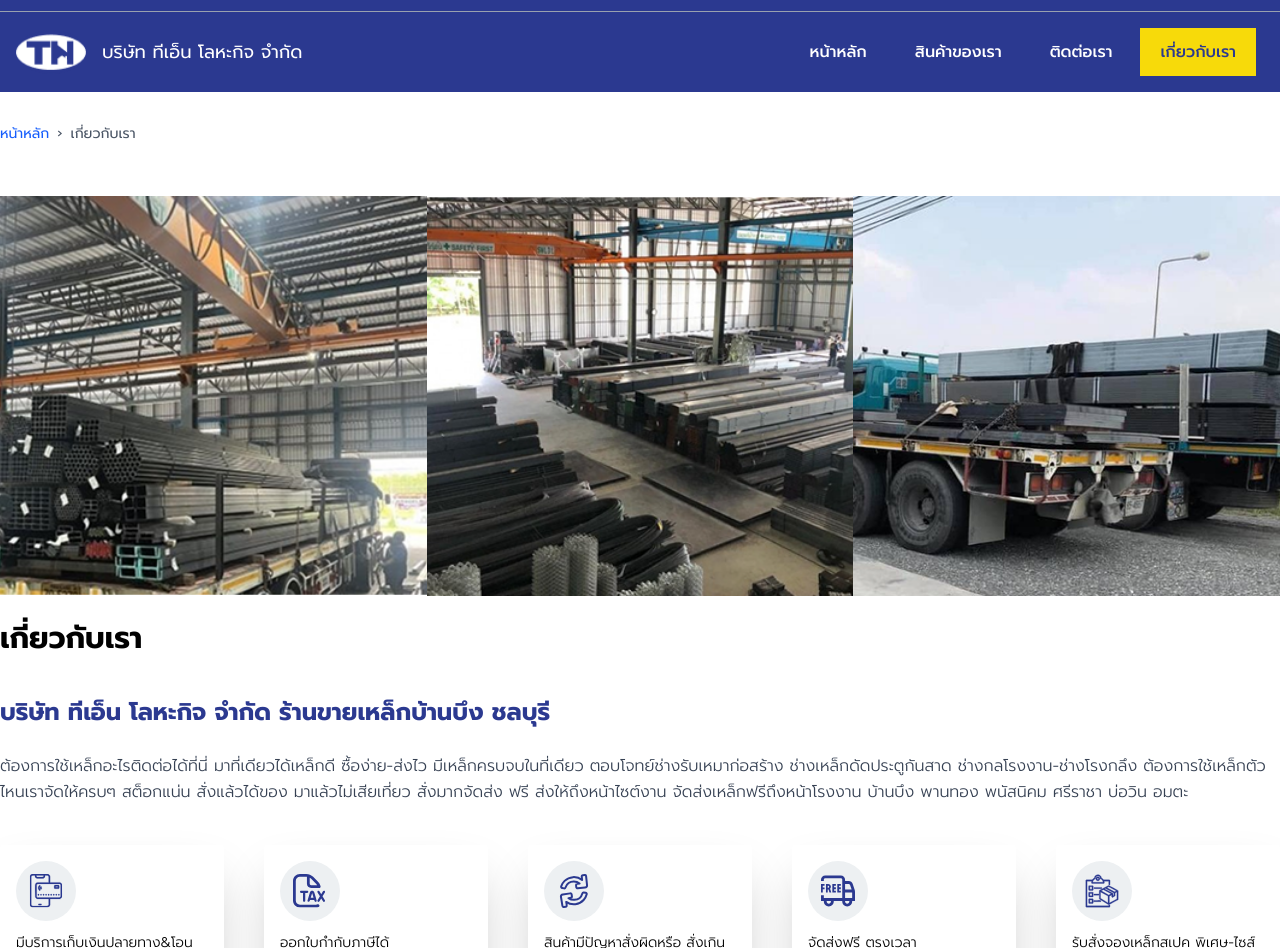
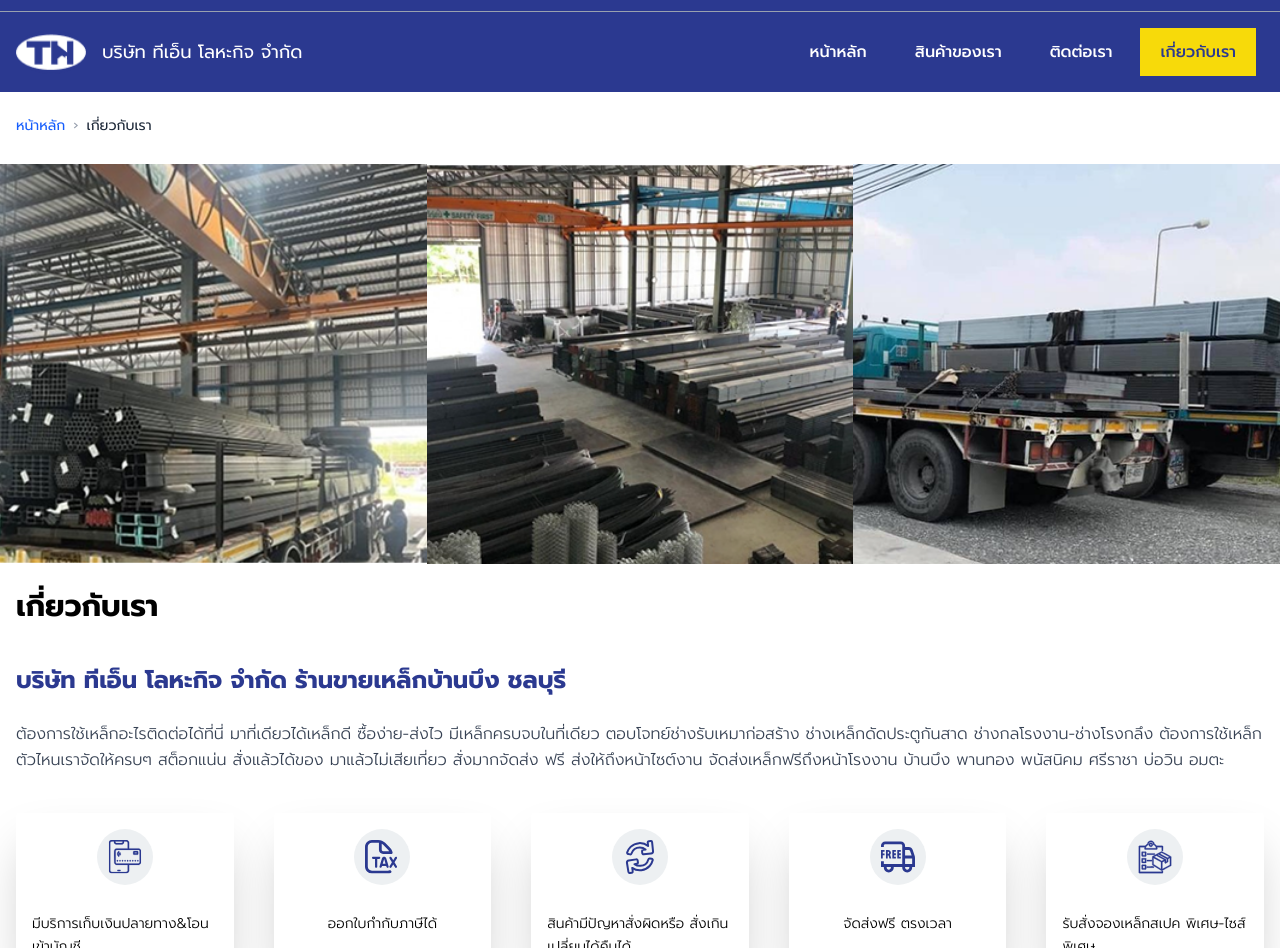
Before and after one commit to Pikunthong-cmd/lohakit-website, a Next.js app: page /about-us in a window 1280 px wide. Shown: the part 44-992 px from the top of the page. Built offline with nearby package versions, Linux system fonts and the light colour scheme.

Commit message:
Pikun | update

```diff
--- a/src/app/about-us/components/ServiceHighlights.tsx
+++ b/src/app/about-us/components/ServiceHighlights.tsx
@@ -2,38 +2,56 @@
 import React from "react";
 
 const services = [
-  {
-    icon: <IconCashOnDelivery width={34} height={34}/>,
-    desc: "มีบริการเก็บเงินปลายทาง&โอนเข้าบัญชี",
-  },
-  { icon: <IconTax width={34} height={34}/>, desc: "ออกใบกำกับภาษีได้" },
-  {
-    icon: <IconRecycleSign width={34} height={34}/>,
-    desc: "สินค้ามีปัญหาสั่งผิดหรือ สั่งเกิน เปลี่ยนได้คืนได้",
-  },
-  { icon: <IconFreeDelivery width={34} height={34}/>, desc: "จัดส่งฟรี ตรงเวลา" },
-  { icon: <IconCustomSize width={34} height={34}/>, desc: "รับสั่งจองเหล็กสเปค พิเศษ-ไซส์พิเศษ" },
+  { icon: <IconCashOnDelivery width={34} height={34} />, desc: "มีบริการเก็บเงินปลายทาง&โอนเข้าบัญชี" },
+  { icon: <IconTax width={34} height={34} />, desc: "ออกใบกำกับภาษีได้" },
+  { icon: <IconRecycleSign width={34} height={34} />, desc: "สินค้ามีปัญหาสั่งผิดหรือ สั่งเกิน เปลี่ยนได้คืนได้" },
+  { icon: <IconFreeDelivery width={34} height={34} />, desc: "จัดส่งฟรี ตรงเวลา" },
+  { icon: <IconCustomSize width={34} height={34} />, desc: "รับสั่งจองเหล็กสเปค พิเศษ-ไซส์พิเศษ" },
 ];
 
 export default function ServiceHighlights() {
   return (
-    <div className="container mx-auto mt-5">
-      <h2 className="text-3xl font-bold mb-10 text-black ">
-         เกี่ยวกับเรา
-        </h2>
-      <h2 className="text-2xl lg:text-2xl font-extrabold mb-6 leading-snug text-[#2B3990]">
-            บริษัท ทีเอ็น โลหะกิจ จำกัด ร้านขายเหล็กบ้านบึง ชลบุรี
-          </h2>
-          <p className="text-gray-700 mb-6 leading-relaxed font-light">
-            ต้องการใช้เหล็กอะไรติดต่อได้ที่นี่ มาที่เดียวได้เหล็กดี ซื้อง่าย-ส่งไว มีเหล็กครบจบในที่เดียว ตอบโจทย์ช่างรับเหมาก่อสร้าง ช่างเหล็กดัดประตูกันสาด ช่างกลโรงงาน-ช่างโรงกลึง ต้องการใช้เหล็กตัวไหนเราจัดให้ครบๆ สต็อกแน่น สั่งแล้วได้ของ มาแล้วไม่เสียเที่ยว สั่งมากจัดส่ง ฟรี ส่งให้ถึงหน้าไซต์งาน จัดส่งเหล็กฟรีถึงหน้าโรงงาน บ้านบึง พานทอง พนัสนิคม ศรีราชา บ่อวิน อมตะ
-          </p>
-      <div className="grid grid-cols-1 sm:grid-cols-2 md:grid-cols-5 gap-10 mb-10 mt-10">
+    <div className="container mx-auto mt-5 px-4">
+      <h2 className="text-3xl font-bold mb-10 text-black">เกี่ยวกับเรา</h2>
+      <h3 className="text-2xl font-extrabold mb-6 leading-snug text-[#2B3990]">
+        บริษัท ทีเอ็น โลหะกิจ จำกัด ร้านขายเหล็กบ้านบึง ชลบุรี
+      </h3>
+      <p className="text-gray-700 mb-6 leading-relaxed font-light">
+        ต้องการใช้เหล็กอะไรติดต่อได้ที่นี่ มาที่เดียวได้เหล็กดี ซื้อง่าย-ส่งไว มีเหล็กครบจบในที่เดียว
+        ตอบโจทย์ช่างรับเหมาก่อสร้าง ช่างเหล็กดัดประตูกันสาด ช่างกลโรงงาน-ช่างโรงกลึง
+        ต้องการใช้เหล็กตัวไหนเราจัดให้ครบๆ สต็อกแน่น สั่งแล้วได้ของ มาแล้วไม่เสียเที่ยว
+        สั่งมากจัดส่ง ฟรี ส่งให้ถึงหน้าไซต์งาน จัดส่งเหล็กฟรีถึงหน้าโรงงาน บ้านบึง พานทอง พนัสนิคม
+        ศรีราชา บ่อวิน อมตะ
+      </p>
+
+      {/* มือถือ: 2 คอลัมน์ / sm: 2 / md: 5 เหมือนเดิม */}
+      <div className="grid grid-cols-2 sm:grid-cols-2 md:grid-cols-5 gap-4 sm:gap-6 md:gap-10 mb-10 mt-10">
         {services.map((s, idx) => (
-          <div key={idx} className="bg-white p-4 shadow-2xl rounded ">
-            <div className="flex items-center justify-center w-15 h-15 text-blue-600 bg-[#EDF0F2] rounded-full mb-3">
+          <div
+            key={idx}
+            className="
+              bg-white rounded shadow-2xl p-3 sm:p-4
+              flex items-start gap-3
+              sm:flex-col sm:items-center sm:text-center sm:gap-3
+            "
+          >
+            {/* ไอคอน: มือถืออยู่ซ้าย, จอใหญ่กลับไปอยู่บน */}
+            <div
+              className="
+                inline-flex items-center justify-center
+                w-12 h-12 sm:w-14 sm:h-14
+                rounded-full bg-[#EDF0F2] text-blue-600
+                shrink-0
+              "
+              aria-hidden="true"
+            >
               {s.icon}
             </div>
-            <p className="text-sm text-black font-light">{s.desc}</p>
+
+            {/* ข้อความ: มือถืออยู่ขวา, จอใหญ่ใต้ไอคอน */}
+            <p className="text-xs sm:text-sm text-black font-light leading-snug sm:leading-relaxed text-start sm:pt-4">
+              {s.desc}
+            </p>
           </div>
         ))}
       </div>
--- a/src/app/contact/components/ContactDetails.tsx
+++ b/src/app/contact/components/ContactDetails.tsx
@@ -6,7 +6,7 @@
 
 export default function ContactDetails() {
   return (
-    <div className="bg-[#F8F9FF] py-10 my-20">
+    <div className="bg-[#F8F9FF] py-10 my-20 container mx-auto px-4 mt-10">
       <div className="container mx-auto">
         <div className="grid grid-cols-1 lg:grid-cols-2 gap-10 items-center">
           {/* LEFT: Contact Info */}
--- a/src/app/contact/components/SocialContact.tsx
+++ b/src/app/contact/components/SocialContact.tsx
@@ -4,7 +4,7 @@
 
 export default function SocialContact() {
   return (
-    <div className="bg-white container mx-auto my-10">
+    <div className="bg-white container mx-auto my-10 px-4 mt-10">
       <h2 className="text-3xl lg:text-3xl font-extrabold  leading-snug text-black mb-10">
         โซเชียลมีเดีย
       </h2>
--- a/src/app/products/[slug]/page.tsx
+++ b/src/app/products/[slug]/page.tsx
@@ -89,12 +89,12 @@
       {/* Details */}
       <section className="container mx-auto max-w-7xl px-4 pb-6">
         <div className="grid grid-cols-1 lg:grid-cols-12 gap-6">
-          <div className="lg:col-span-8">
+          <div className="lg:col-span-12">
             <DetailSection product={product} />
           </div>
-          <div className="lg:col-span-4">
+          {/* <div className="lg:col-span-4">
             <FeatureIcons />
-          </div>
+          </div> */}
           <div className="lg:col-span-12">
             <ServiceHighlights />
           </div>
--- a/src/app/products/components/HeadSection.tsx
+++ b/src/app/products/components/HeadSection.tsx
@@ -11,7 +11,7 @@
   onMobileSearchClick?: () => void;
 }) {
   return (
-    <section className="container mx-auto max-w-7xl px-4 py-6">
+    <section className="container mx-auto px-4 py-4 sm:py-6">
       <div className="grid grid-cols-2 items-center gap-4">
         <div className="order-2 sm:order-2 flex gap-2">
           <div className="hidden sm:block w-1/2 ml-auto">
--- a/src/app/products/page.tsx
+++ b/src/app/products/page.tsx
@@ -68,7 +68,7 @@
         onMobileSearchClick={() => setShowMobileSearch(true)}
       />
 
-      <section className="w-full bg-white">
+      <section className="container mx-auto px-4 py-4 sm:py-6">
         <div className="container mx-auto max-w-7xl px-4 py-6">
           <FilterBar
             categories={ALL_CATEGORIES}
--- a/src/components/Breadcrumb.tsx
+++ b/src/components/Breadcrumb.tsx
@@ -1,25 +1,95 @@
-import React from "react";
+"use client";
+import React, { useMemo, useState } from "react";
 import Link from "next/link";
 
+interface BreadcrumbItem {
+  label: string;
+  href?: string;
+}
 interface BreadcrumbProps {
-  items: { label: string; href?: string }[];
+  items: BreadcrumbItem[];
+  separator?: string; // default: /
 }
 
-export default function Breadcrumb({ items }: BreadcrumbProps) {
+export default function Breadcrumb({ items, separator = "›" }: BreadcrumbProps) {
+  const [expanded, setExpanded] = useState(false);
+
+  // ป้องกัน edge case
+  const safeItems = Array.isArray(items) ? items : [];
+
+  // มือถือ: แสดง [first, ..., last] ถ้าเส้นทางยาวและยังไม่กดขยาย
+  const mobileItems = useMemo(() => {
+    if (expanded || safeItems.length <= 3) return safeItems;
+    if (safeItems.length >= 2) {
+      return [safeItems[0], { label: "…" }, safeItems[safeItems.length - 1]];
+    }
+    return safeItems;
+  }, [expanded, safeItems]);
+
   return (
-    <nav className="text-sm text-gray-600 mb-4 container mx-auto py-8">
-      {items.map((item, index) => (
-        <span key={index}>
-          {item.href ? (
-            <Link href={item.href} className="text-blue-600 hover:underline">
-              {item.label}
-            </Link>
-          ) : (
-            <span>{item.label}</span>
-          )}
-          {index < items.length - 1 && <span className="mx-2">›</span>}
-        </span>
-      ))}
+    <nav
+      className="container mx-auto px-4 py-4 sm:py-6"
+      aria-label="Breadcrumb"
+    >
+      {/* Mobile (≤sm): แสดงแบบย่อ + ปุ่มขยาย */}
+      <ol className="sm:hidden flex items-center gap-2 text-sm text-gray-600 overflow-x-auto">
+        {mobileItems.map((item, idx) => {
+          const isLast = idx === mobileItems.length - 1;
+          const isEllipsis = item.label === "…";
+          return (
+            <li key={`${item.label}-${idx}`} className="flex items-center gap-2 shrink-0">
+              {isEllipsis ? (
+                <>
+                  <span className="mx-1 text-gray-400">{separator}</span>
+                  <button
+                    type="button"
+                    onClick={() => setExpanded(true)}
+                    className="px-2 py-1 rounded-md border text-gray-700 bg-white hover:bg-gray-50"
+                    aria-label="Show full breadcrumb path"
+                  >
+                    …
+                  </button>
+                  {!isLast && <span className="mx-1 text-gray-400">{separator}</span>}
+                </>
+              ) : item.href && !isLast ? (
+                <>
+                  <Link
+                    href={item.href}
+                    className="text-blue-600 hover:underline whitespace-nowrap"
+                  >
+                    {item.label}
+                  </Link>
+                  {!isLast && <span className="mx-1 text-gray-400">{separator}</span>}
+                </>
+              ) : (
+                <>
+                  <span className="whitespace-nowrap text-gray-800">{item.label}</span>
+                  {!isLast && <span className="mx-1 text-gray-400">{separator}</span>}
+                </>
+              )}
+            </li>
+          );
+        })}
+      </ol>
+
+      {/* Desktop (≥sm): แสดงครบ */}
+      <ol className="hidden sm:flex flex-wrap items-center gap-2 text-sm text-gray-600">
+        {safeItems.map((item, idx) => {
+          const isLast = idx === safeItems.length - 1;
+          return (
+            <li key={`${item.label}-${idx}`} className="flex items-center gap-2">
+              {item.href && !isLast ? (
+                <Link href={item.href} className="text-blue-600 hover:underline">
+                  {item.label}
+                </Link>
+              ) : (
+                <span className="text-gray-800">{item.label}</span>
+              )}
+              {!isLast && <span className="text-gray-400">{separator}</span>}
+            </li>
+          );
+        })}
+      </ol>
     </nav>
   );
 }
```
Also changed, not shown: src/app/contact/components/MapContact.tsx (+14 -11 lines).
